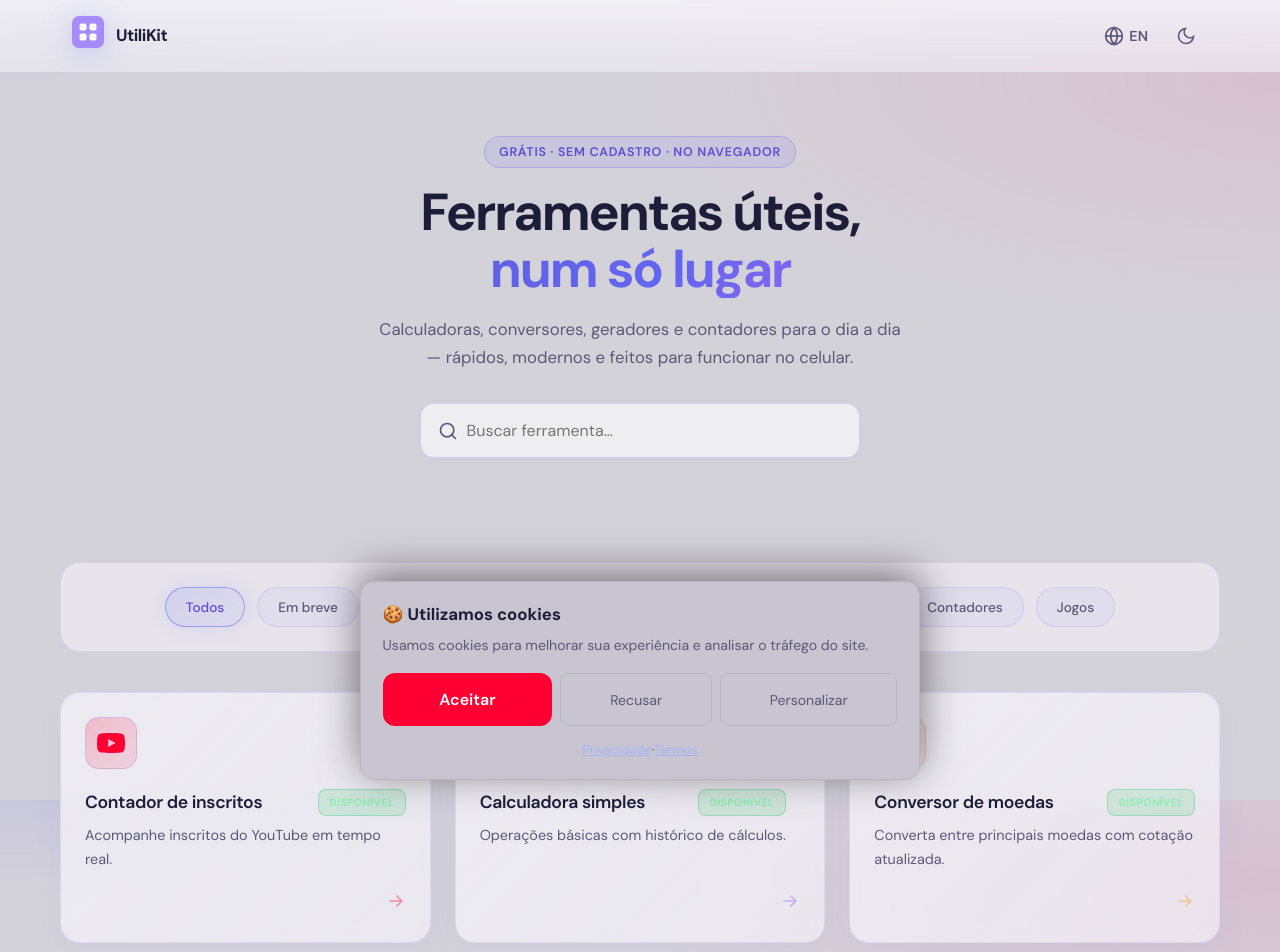
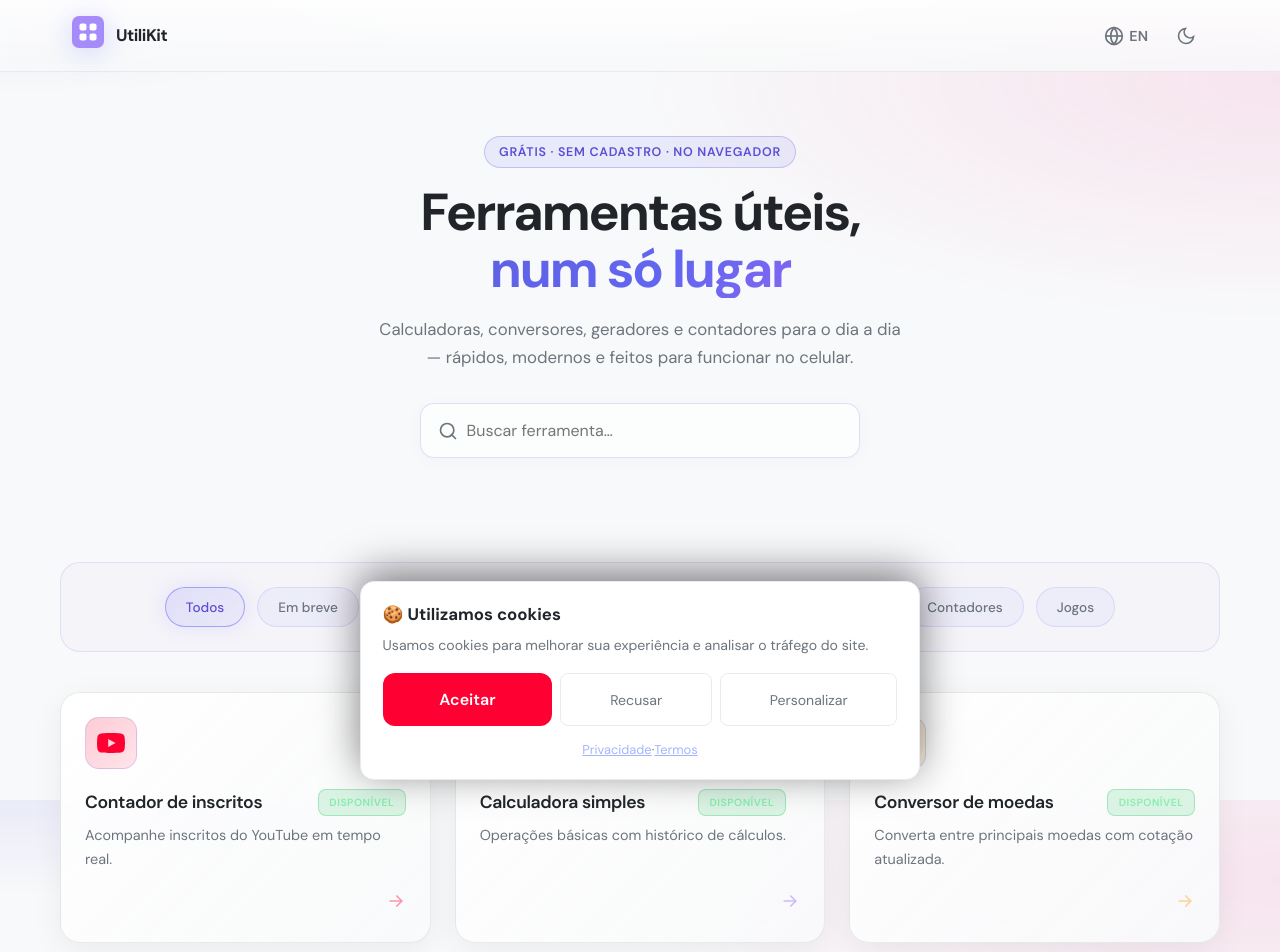
Before and after one commit to EduuD1as/utilikit, a React (Vite) app in the folder client/: page / in a window 1280 px wide. Shown: the top 952 px of the page. Built offline with nearby package versions, Linux system fonts and the light colour scheme; no server answers.

Commit message:
correções de tema e pesquisa

```diff
--- a/client/src/home.css
+++ b/client/src/home.css
@@ -42,10 +42,10 @@ body:has(.home) {
   backdrop-filter: blur(12px) brightness(0.98);
   background: linear-gradient(
     180deg,
-    rgba(248, 247, 252, 0.8) 0%,
-    rgba(243, 241, 248, 0.6) 100%
+    rgba(255, 255, 255, 0.9) 0%,
+    rgba(248, 249, 250, 0.8) 100%
   );
-  border-bottom: 1px solid rgba(99, 102, 241, 0.1);
+  border-bottom: 1px solid rgba(0, 0, 0, 0.08);
 }
 
 .site-header__inner {
@@ -446,11 +446,11 @@ body:has(.home) {
 [data-theme="light"] .tool-card {
   background: linear-gradient(
     135deg,
-    rgba(243, 241, 248, 0.8) 0%,
-    rgba(248, 247, 252, 0.6) 100%
+    rgba(255, 255, 255, 0.95) 0%,
+    rgba(248, 249, 250, 0.9) 100%
   );
-  border: 1px solid rgba(99, 102, 241, 0.12);
-  box-shadow: 0 8px 32px rgba(99, 102, 241, 0.06);
+  border: 1px solid rgba(0, 0, 0, 0.08);
+  box-shadow: 0 8px 32px rgba(0, 0, 0, 0.06);
   transition: all 0.3s cubic-bezier(0.4, 0, 0.2, 1);
 }
 
@@ -471,12 +471,12 @@ body:has(.home) {
 [data-theme="light"] .tool-card:not(.tool-card--soon):hover {
   border-color: rgba(99, 102, 241, 0.4);
   box-shadow:
-    0 20px 40px rgba(99, 102, 241, 0.1),
+    0 20px 40px rgba(0, 0, 0, 0.12),
     0 0 60px rgba(99, 102, 241, 0.08);
   background: linear-gradient(
     135deg,
-    rgba(99, 102, 241, 0.08) 0%,
-    rgba(248, 247, 252, 0.4) 100%
+    rgba(255, 255, 255, 1) 0%,
+    rgba(248, 249, 250, 0.95) 100%
   );
   transition: all 0.3s cubic-bezier(0.4, 0, 0.2, 1);
 }
--- a/client/src/index.css
+++ b/client/src/index.css
@@ -30,17 +30,17 @@
 
 /* Tema claro */
 [data-theme="light"] {
-  --bg: #d4d2d9;
-  --surface: #c8c5d0;
-  --surface-elevated: #e0dde8;
-  --border: #b8b4c0;
-  --text: #1d1d3a;
-  --text-muted: #5b5878;
+  --bg: #f8f9fa;
+  --surface: #ffffff;
+  --surface-elevated: #f1f3f5;
+  --border: #e9ecef;
+  --text: #212529;
+  --text-muted: #6c757d;
   --accent: #ff0033;
   --accent-hover: #e6002e;
   --accent-soft: rgba(255, 0, 51, 0.08);
   --success: #22c55e;
-  --shadow: 0 12px 40px rgba(99, 102, 241, 0.1);
+  --shadow: 0 12px 40px rgba(0, 0, 0, 0.08);
 }
 
 *,
@@ -294,6 +294,7 @@ body:has(.app--timer) {
   justify-content: center;
   gap: 0.5rem;
   min-height: 52px;
+  min-width: 120px;
   padding: 1rem 1.5rem;
   font-size: 1rem;
   font-weight: 600;
--- a/client/src/legal.css
+++ b/client/src/legal.css
@@ -856,6 +856,11 @@
   gap: 0.75rem;
 }
 
+.generator-result__primary .search__btn {
+  width: 140px;
+  flex-shrink: 0;
+}
+
 .generator-result__input {
   flex: 1;
   padding: 0.65rem;
--- a/client/src/pages/HomePage.jsx
+++ b/client/src/pages/HomePage.jsx
@@ -19,13 +19,15 @@ export function HomePage({ onNavigate }) {
           : category === 'all'
             ? tool.available
             : tool.available && tool.category === category;
+      const title = t(tool.titleKey) || '';
+      const description = t(tool.descKey) || '';
       const matchesQuery =
         !q ||
-        tool.title.toLowerCase().includes(q) ||
-        tool.description.toLowerCase().includes(q);
+        title.toLowerCase().includes(q) ||
+        description.toLowerCase().includes(q);
       return matchesAvailability && matchesQuery;
     });
-  }, [query, category]);
+  }, [query, category, t]);
 
   const availableCount = TOOLS.filter((t) => t.available).length;
   const soonCount = TOOLS.length - availableCount;
```
